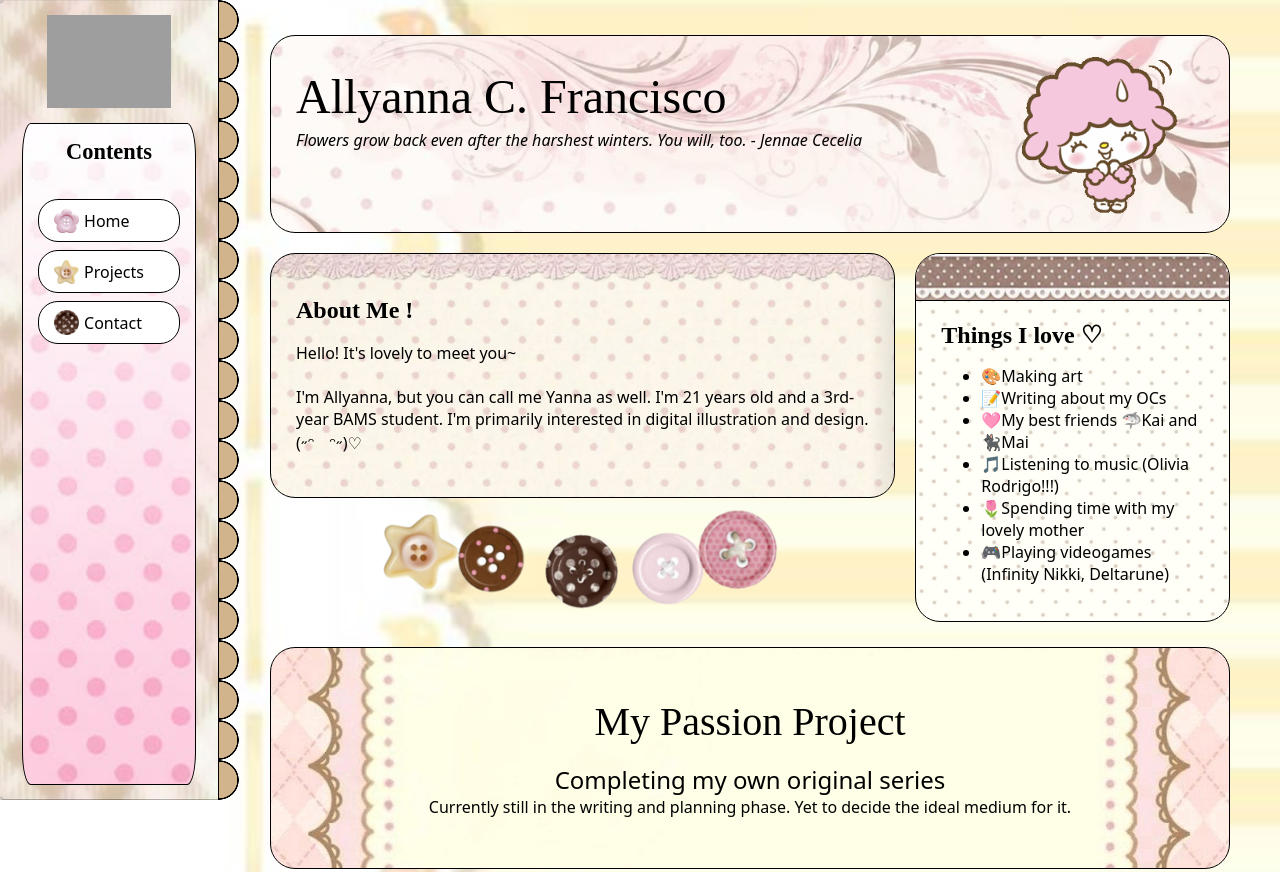
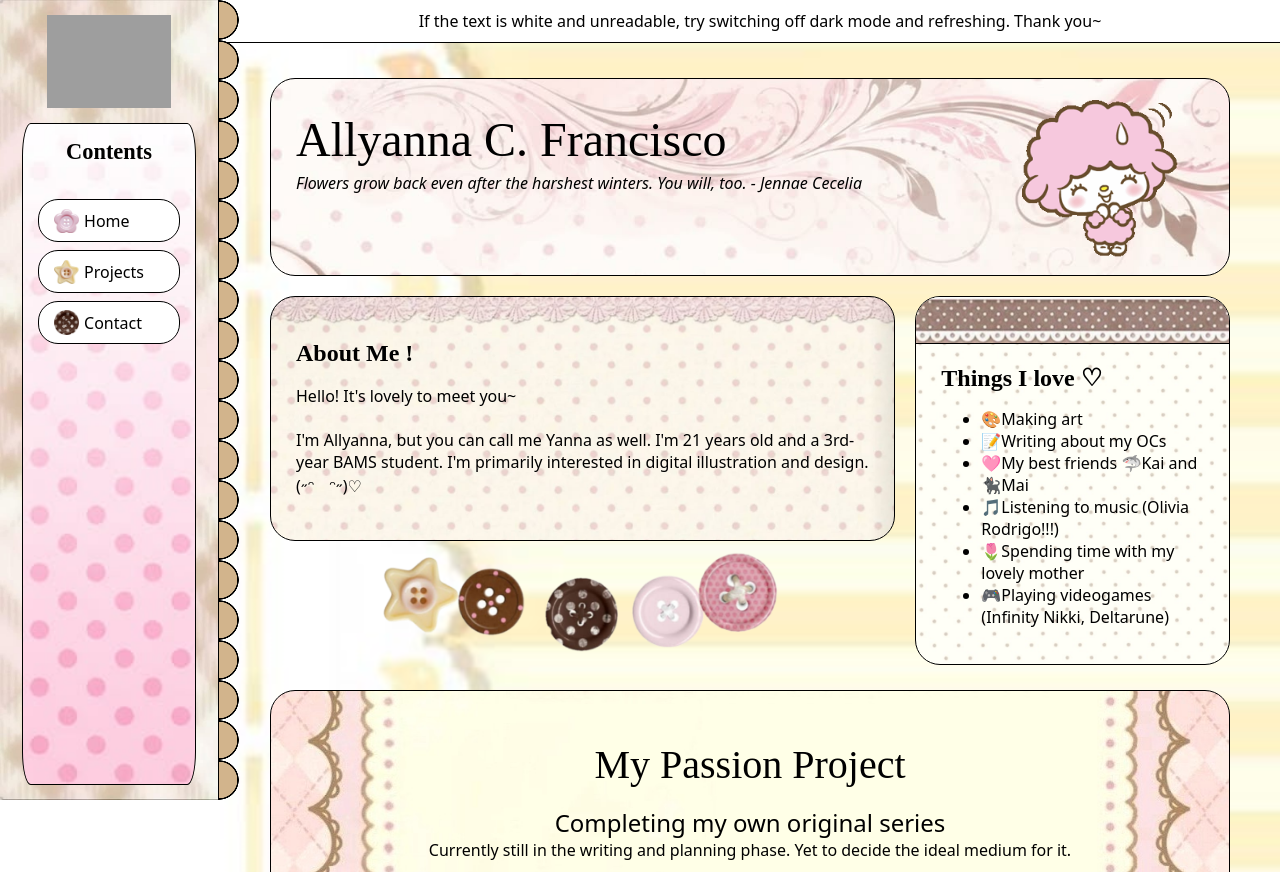
Before and after one commit to acfrancisco/mypage, a plain HTML site: page index.html in a window 1280 px wide. Shown: the top 872 px of the page. Drawn offline with Linux system fonts and the light colour scheme; grey boxes are pictures that could not be loaded; a web font is replaced by a local one.

Commit message:
Add files via upload

```diff
--- a/index.html
+++ b/index.html
@@ -34,6 +34,10 @@
                 Contact</a>
         </nav>
     </aside>
+
+    <div class="note">
+        <p class="a"> If the text is white and unreadable, try switching off dark mode and refreshing. Thank you~ </p>
+    </div>
 
 <!-- CONTENT -->
 <main class="content">
--- a/styles.css
+++ b/styles.css
@@ -11,7 +11,7 @@
     .layout {
     display: grid;
     grid-template-columns: 220px minmax(0, 1fr);
-    grid-template-rows: 1fr auto;
+    grid-template-rows: auto 1fr auto;
     min-height: 100vh;    /* makes sure the sidebar stretches the full length of the screen */
     }
 
@@ -110,7 +110,7 @@
 
     .content {
     grid-column: 2;
-    grid-row: 1;
+    grid-row: 2;
     flex: 1;
     padding: 20px 35px;
     }
@@ -131,6 +131,19 @@
 
     h5.div-heart {text-align: center}
 
+    /* ‼️NOTE */
+    .note {
+    background-color: white;
+    border-bottom: 1.5px solid #000;
+    text-align: center;
+    color: #000;
+    grid-column: 1 / -1;
+    grid-row: 1;
+    padding: 10px 20px 10px 260px;
+    }
+        .note .a {
+        text-align: center;
+        }
 
     /* 🌷HEADER */
     header {
@@ -276,7 +289,7 @@
     text-align: center;
     color: #000;
     grid-column: 1 / -1;
-     grid-row: 2;
+    grid-row: 3;
 
     background-image:
         radial-gradient( rosybrown 3%, transparent 3%),
@@ -343,6 +356,11 @@
     background-repeat: repeat-x;
     }
 
+    /* 📱❕NOTE */
+    .note {
+    padding: 30px 15px 12px;
+    }
+
     /* 📱💗HEADER */
 
     header {
```
